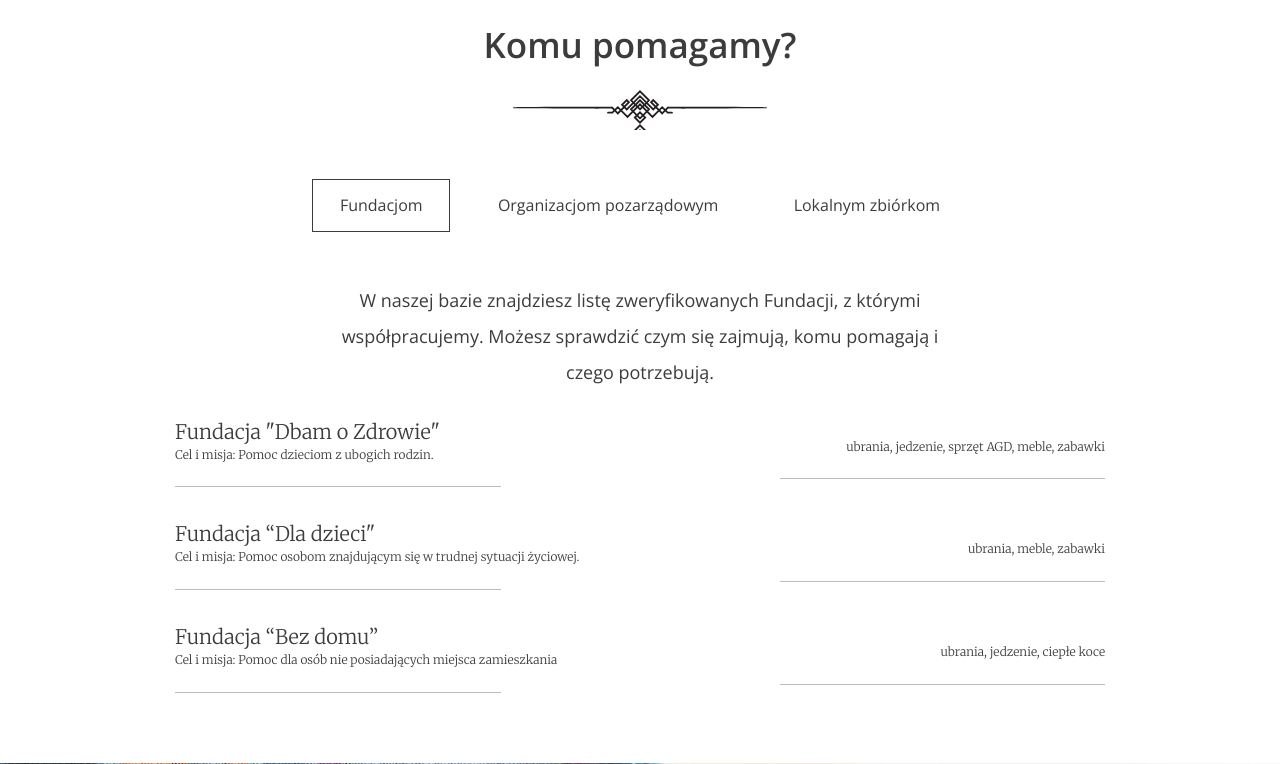
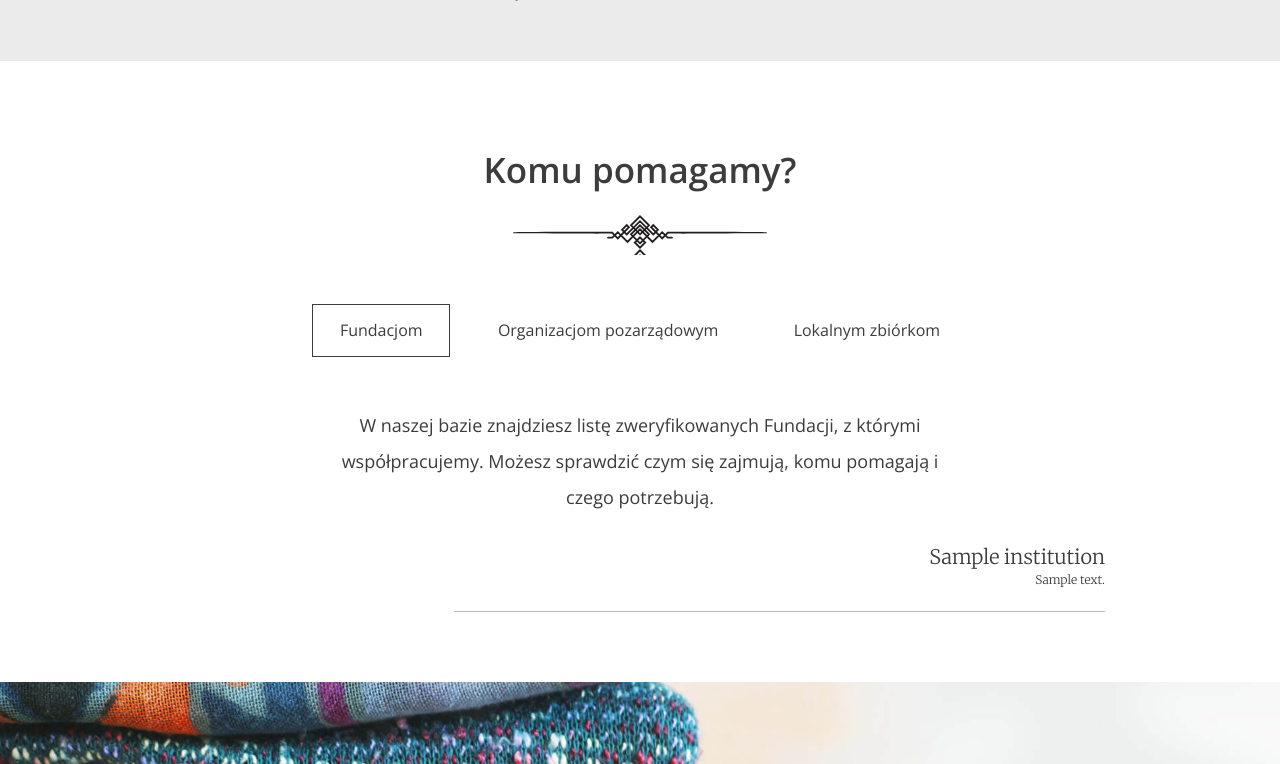
Before and after one commit to LordVarmiok/PortfolioLab, a Django app: page / in a window 1280 px wide. Shown: the part 2475-3239 px from the top of the page. Run offline with Django 3.2, Linux system fonts and the light colour scheme; tables that the repository leaves empty hold one stand-in row (values such as "Sample post").

Commit message:
And so enters pagination, master of pages

```diff
--- a/gifts/views.py
+++ b/gifts/views.py
@@ -1,13 +1,23 @@
 from django.shortcuts import render
 from gifts.models import Donation, Institution
-
+from django.core.paginator import Paginator
 
 # Create your views here.
 def home(request):
     donation_num = Donation.objects.all().count()
     organisation_num = Institution.objects.all().count()
 
-    context = {'donation_num': donation_num, 'organisation_num': organisation_num}
+    institutions_list = Institution.objects.all()
+    paginator = Paginator(institutions_list, 5)
+    page = request.GET.get('page')
+    institutions = paginator.get_page(page)
+
+    context = {
+        'donation_num': donation_num,
+        'organisation_num': organisation_num,
+        'institutions': institutions,
+        'paginator':paginator,
+    }
     return render(request, 'index.html', context)
 
 
--- a/templates/base.html
+++ b/templates/base.html
@@ -11,7 +11,26 @@
     <link rel="stylesheet" href="{% static 'css/style.css' %}" />
 </head>
 <body>
+<header>
+      <nav class="container container--70">
+        <ul class="nav--actions">
+          <li><a href="/login/">Zaloguj</a></li>
+          <li class="highlighted"><a href="/register/">Załóż konto</a></li>
+        </ul>
+
+        <ul>
+          <li><a href="/" class="btn btn--without-border">Start</a></li>
+          <li><a href="/#steps" class="btn btn--without-border">O co chodzi?</a></li>
+          <li><a href="/#about-us" class="btn btn--without-border">O nas</a></li>
+          <li><a href="/#help" class="btn btn--without-border">Fundacje i organizacje</a></li>
+          <li><a href="/addDonation/" class="btn btn--without-border">Przekaż dary</a></li>
+          <li><a href="/#contact" class="btn btn--without-border">Kontakt</a></li>
+        </ul>
+      </nav>
+    </header>
     {% block content %}
+{#        {% block header %}#}
+{#        {% endblock %}#}
     {% endblock %}
 </body>
 </html>
--- a/templates/index.html
+++ b/templates/index.html
@@ -111,32 +111,42 @@
         <p>W naszej bazie znajdziesz listę zweryfikowanych Fundacji, z którymi współpracujemy. Możesz sprawdzić czym się zajmują, komu pomagają i czego potrzebują.</p>
 
         <ul class="help--slides-items">
+            {% for institution in institutions %}
+                {% if institution.type == 1 %}
                     <li>
                         <div class="col">
-              <div class="title">Fundacja "Dbam o Zdrowie"</div>
-              <div class="subtitle">Cel i misja: Pomoc dzieciom z ubogich rodzin.</div>
+                            <div class="title">{{ institution.name }}</div>
+                            <div class="subtitle">{{ institution.description }}</div>
                         </div>
-
-            <div class="col"><div class="text">ubrania, jedzenie, sprzęt AGD, meble, zabawki</div></div>
                     </li>
-
-          <li>
-            <div class="col">
-              <div class="title">Fundacja “Dla dzieci"</div>
-              <div class="subtitle">Cel i misja: Pomoc osobom znajdującym się w trudnej sytuacji życiowej.</div>
-            </div>
-
-            <div class="col"><div class="text">ubrania, meble, zabawki</div></div>
-          </li>
-
-          <li>
-            <div class="col">
-              <div class="title">Fundacja “Bez domu”</div>
-              <div class="subtitle">Cel i misja: Pomoc dla osób nie posiadających miejsca zamieszkania</div>
-            </div>
-
-            <div class="col"><div class="text">ubrania, jedzenie, ciepłe koce</div></div>
-          </li>
+                {% endif %}
+            {% endfor %}
+{#          <li>#}
+{#            <div class="col">#}
+{#              <div class="title">Fundacja "Dbam o Zdrowie"</div>#}
+{#              <div class="subtitle">Cel i misja: Pomoc dzieciom z ubogich rodzin.</div>#}
+{#            </div>#}
+{##}
+{#            <div class="col"><div class="text">ubrania, jedzenie, sprzęt AGD, meble, zabawki</div></div>#}
+{#          </li>#}
+{##}
+{#          <li>#}
+{#            <div class="col">#}
+{#              <div class="title">Fundacja “Dla dzieci"</div>#}
+{#              <div class="subtitle">Cel i misja: Pomoc osobom znajdującym się w trudnej sytuacji życiowej.</div>#}
+{#            </div>#}
+{##}
+{#            <div class="col"><div class="text">ubrania, meble, zabawki</div></div>#}
+{#          </li>#}
+{##}
+{#          <li>#}
+{#            <div class="col">#}
+{#              <div class="title">Fundacja “Bez domu”</div>#}
+{#              <div class="subtitle">Cel i misja: Pomoc dla osób nie posiadających miejsca zamieszkania</div>#}
+{#            </div>#}
+{##}
+{#            <div class="col"><div class="text">ubrania, jedzenie, ciepłe koce</div></div>#}
+{#          </li>#}
         </ul>
         <!-- Pagination
         <ul class="help--slides-pagination">
@@ -155,41 +165,52 @@
           quos suscipit corporis!
         </p>
         <ul class="help--slides-items">
+            {% for institution in institutions %}
+                {% if institution.type == 2 %}
                     <li>
                         <div class="col">
-              <div class="title">Organizacja 1</div>
-              <div class="subtitle">Lorem ipsum dolor sit amet consectetur.</div>
+                            <div class="title">{{ institution.name }}</div>
+                            <div class="subtitle">{{ institution.description }}</div>
                         </div>
-
-            <div class="col"><div class="text">Lorem ipsum dolor sit amet consectetur adipisicing elit.</div></div>
+                        <div class="col"><div class="text">Lorem ipsum dolor sit amet consectetur adipisicing elit.</div>
                     </li>
-
-          <li>
-            <div class="col">
-              <div class="title">Organizacja 2</div>
-              <div class="subtitle">Lorem ipsum dolor sit amet consectetur.</div>
-            </div>
-
-            <div class="col"><div class="text">Lorem ipsum dolor sit amet consectetur adipisicing elit.</div></div>
-          </li>
-
-          <li>
-            <div class="col">
-              <div class="title">Organizacja 3</div>
-              <div class="subtitle">Lorem ipsum dolor sit amet consectetur.</div>
-            </div>
-
-            <div class="col"><div class="text">Lorem ipsum dolor sit amet consectetur adipisicing elit.</div></div>
-          </li>
-
-          <li>
-            <div class="col">
-              <div class="title">Organizacja 4</div>
-              <div class="subtitle">Lorem ipsum dolor sit amet consectetur.</div>
-            </div>
-
-            <div class="col"><div class="text">Lorem ipsum dolor sit amet consectetur adipisicing elit.</div></div>
-          </li>
+                {% endif %}
+            {% endfor %}
+{#          <li>#}
+{#            <div class="col">#}
+{#              <div class="title">Organizacja 1</div>#}
+{#              <div class="subtitle">Lorem ipsum dolor sit amet consectetur.</div>#}
+{#            </div>#}
+{##}
+{#            <div class="col"><div class="text">Lorem ipsum dolor sit amet consectetur adipisicing elit.</div></div>#}
+{#          </li>#}
+{##}
+{#          <li>#}
+{#            <div class="col">#}
+{#              <div class="title">Organizacja 2</div>#}
+{#              <div class="subtitle">Lorem ipsum dolor sit amet consectetur.</div>#}
+{#            </div>#}
+{##}
+{#            <div class="col"><div class="text">Lorem ipsum dolor sit amet consectetur adipisicing elit.</div></div>#}
+{#          </li>#}
+{##}
+{#          <li>#}
+{#            <div class="col">#}
+{#              <div class="title">Organizacja 3</div>#}
+{#              <div class="subtitle">Lorem ipsum dolor sit amet consectetur.</div>#}
+{#            </div>#}
+{##}
+{#            <div class="col"><div class="text">Lorem ipsum dolor sit amet consectetur adipisicing elit.</div></div>#}
+{#          </li>#}
+{##}
+{#          <li>#}
+{#            <div class="col">#}
+{#              <div class="title">Organizacja 4</div>#}
+{#              <div class="subtitle">Lorem ipsum dolor sit amet consectetur.</div>#}
+{#            </div>#}
+{##}
+{#            <div class="col"><div class="text">Lorem ipsum dolor sit amet consectetur adipisicing elit.</div></div>#}
+{#          </li>#}
         </ul>
 
         <!-- Pagination
@@ -207,23 +228,34 @@
       <div class="help--slides" data-id="3">
         <p>Lorem ipsum dolor sit amet, his ocurreret persequeris ea, ad utinam laudem duo. Verterem adipisci partiendo eos ne, ea his reque quaeque recteque, ne quo lobortis intellegam.</p>
         <ul class="help--slides-items">
+            {% for institution in institutions %}
+                {% if institution.type == 3 %}
                     <li>
                         <div class="col">
-              <div class="title">Lokalna zbiórka 1</div>
-              <div class="subtitle">Lorem ipsum dolor sit amet consectetur.</div>
+                            <div class="title">{{ institution.name }}</div>
+                            <div class="subtitle">{{ institution.description }}</div>
                         </div>
-
-            <div class="col"><div class="text">Lorem ipsum dolor sit amet consectetur adipisicing elit.</div></div>
+                        <div class="col"><div class="text">Lorem ipsum dolor sit amet consectetur adipisicing elit.</div>
                     </li>
-
-          <li>
-            <div class="col">
-              <div class="title">Lokalna zbiórka 2</div>
-              <div class="subtitle">Lorem ipsum dolor sit amet consectetur.</div>
-            </div>
-
-            <div class="col"><div class="text">Lorem ipsum dolor sit amet consectetur adipisicing elit.</div></div>
-          </li>
+                {% endif %}
+            {% endfor %}
+{#          <li>#}
+{#            <div class="col">#}
+{#              <div class="title">Lokalna zbiórka 1</div>#}
+{#              <div class="subtitle">Lorem ipsum dolor sit amet consectetur.</div>#}
+{#            </div>#}
+{##}
+{#            <div class="col"><div class="text">Lorem ipsum dolor sit amet consectetur adipisicing elit.</div></div>#}
+{#          </li>#}
+{##}
+{#          <li>#}
+{#            <div class="col">#}
+{#              <div class="title">Lokalna zbiórka 2</div>#}
+{#              <div class="subtitle">Lorem ipsum dolor sit amet consectetur.</div>#}
+{#            </div>#}
+{##}
+{#            <div class="col"><div class="text">Lorem ipsum dolor sit amet consectetur adipisicing elit.</div></div>#}
+{#          </li>#}
         </ul>
 
         <!-- Pagination
```
Also changed, not shown: other parts of templates/index.html (+16 -16 lines), templates/form.html (+8 -8 lines), templates/login.html (+16 -16 lines), templates/register.html (+16 -16 lines). Lines whose indentation alone changed are shown as unchanged.
